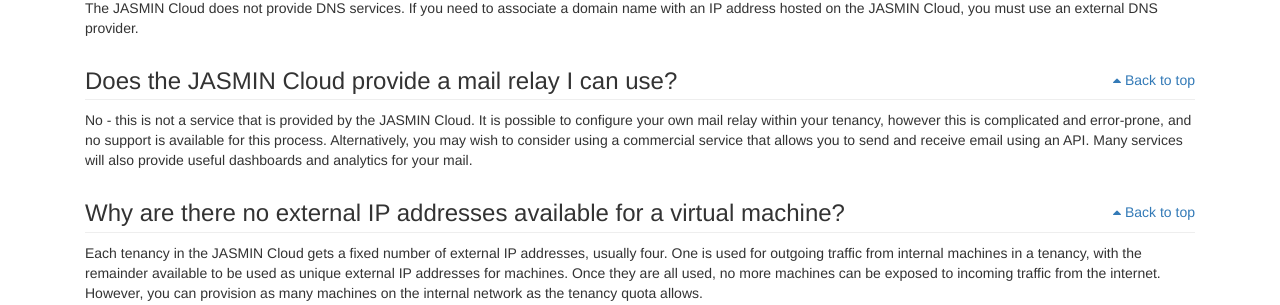
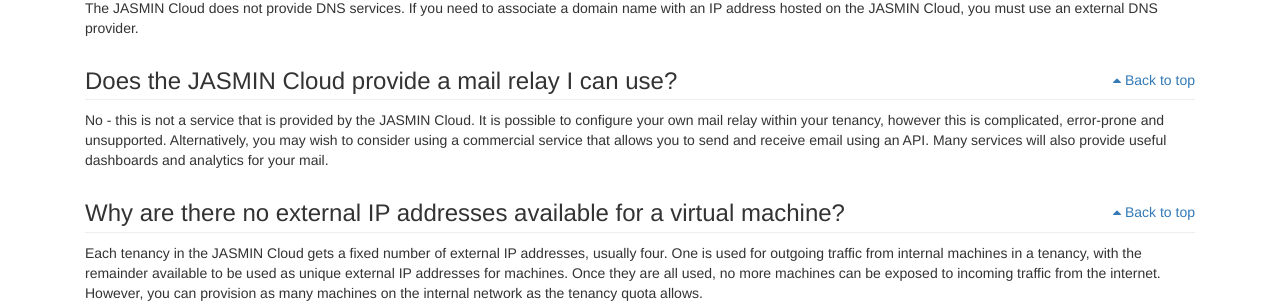
Before and after one commit to azimuth-cloud/azimuth, a Python web app: template jasmin_cloud/templates/faqs.jinja2 in a window 1280 px wide. Shown: the part 364-669 px from the top of the page. Run offline with Jinja, Linux system fonts and the light colour scheme; the template is opened without the code that fills it, so the values that code supplies are empty; some libraries are stand-ins or nearby versions.

Commit message:
More updates to FAQs

```diff
--- a/jasmin_cloud/templates/faqs.jinja2
+++ b/jasmin_cloud/templates/faqs.jinja2
@@ -33,10 +33,10 @@
 
             <p>
                 No - this is not a service that is provided by the JASMIN Cloud. It is possible to configure your
-                own mail relay within your tenancy, however this is complicated and error-prone, and no support
-                is available for this process. Alternatively, you may wish to consider using a commercial service
-                that allows you to send and receive email using an API. Many services will also provide useful
-                dashboards and analytics for your mail.
+                own mail relay within your tenancy, however this is complicated, error-prone and unsupported.
+                Alternatively, you may wish to consider using a commercial service that allows you to send and
+                receive email using an API. Many services will also provide useful dashboards and analytics for
+                your mail.
             </p>
         </section>
 
```
